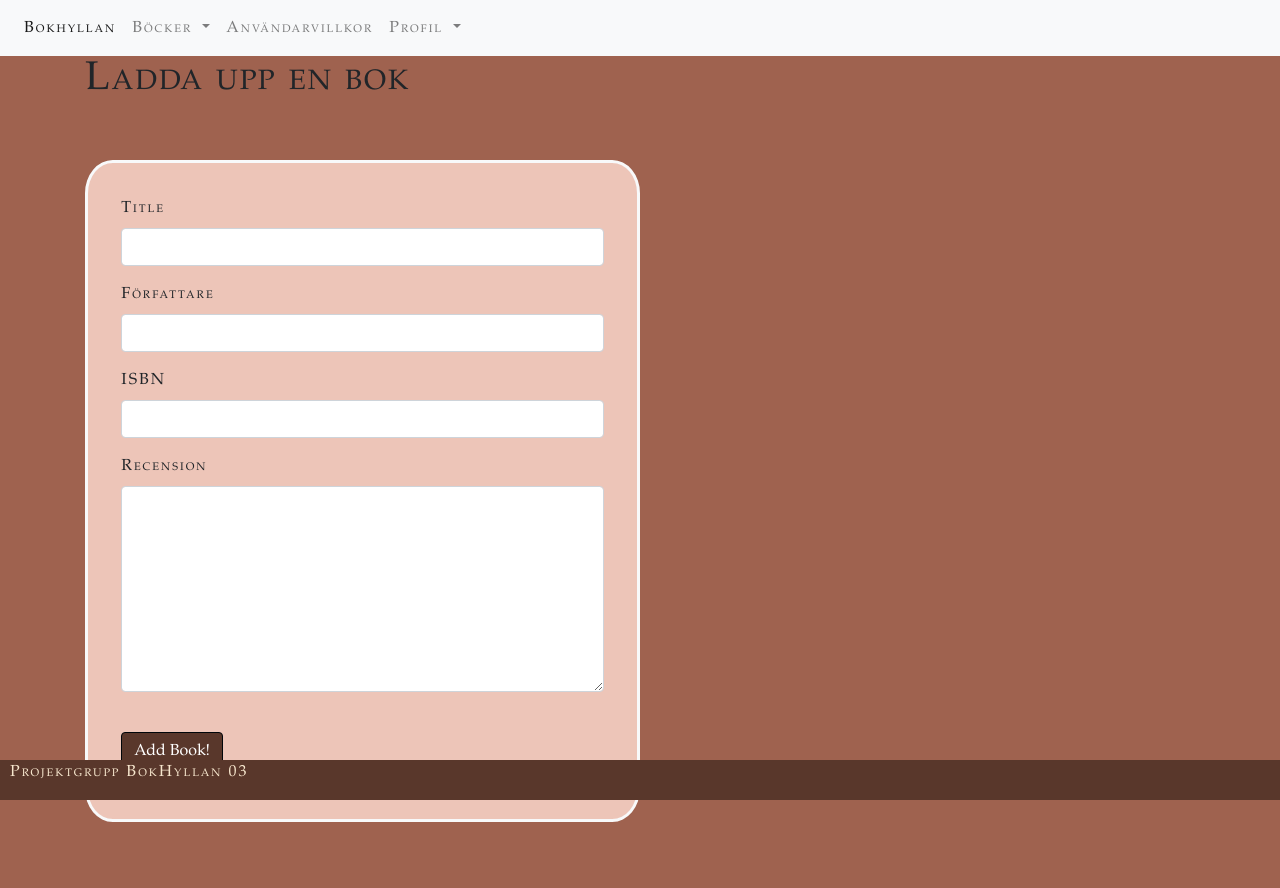
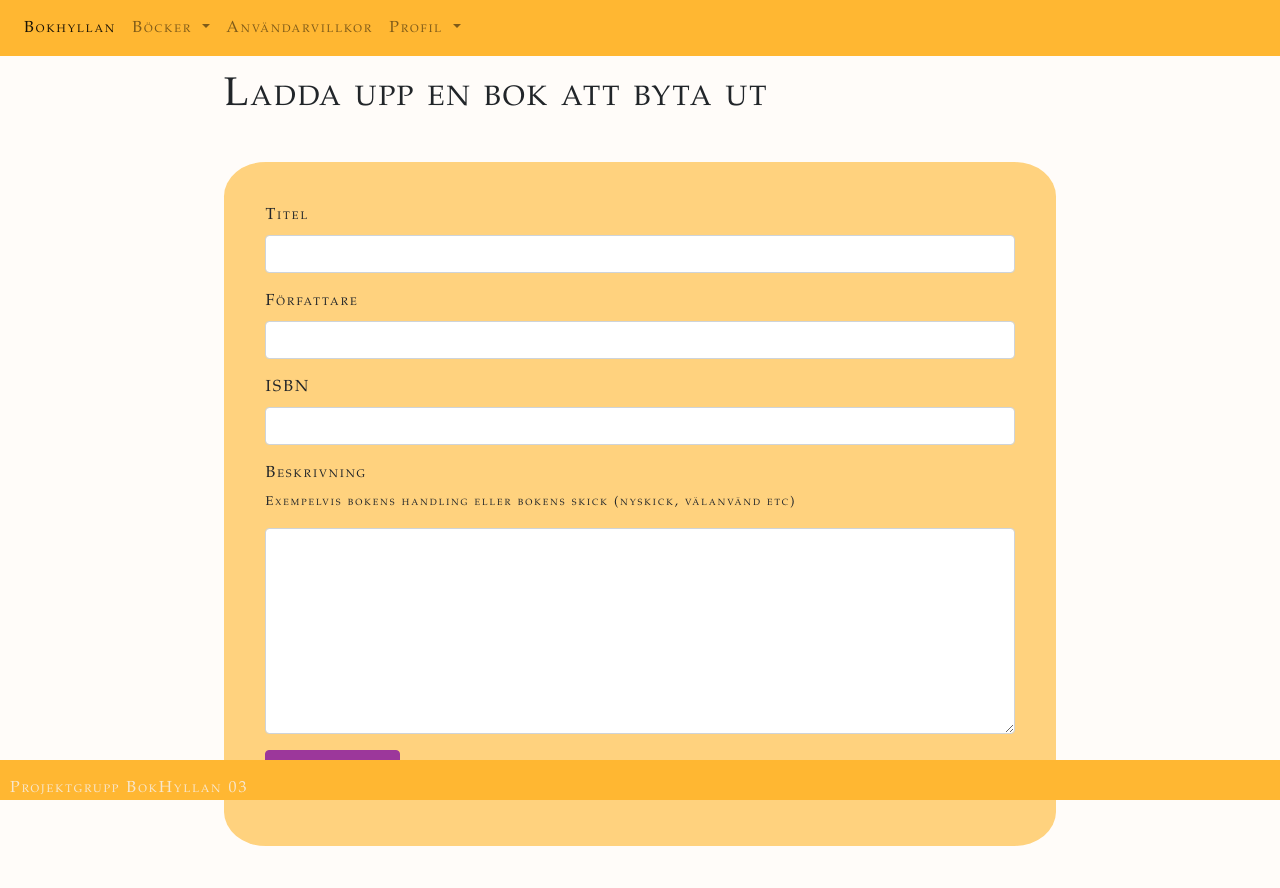
Before and after one commit to carbarcor/BokHyllan, a Flask app: page /add-book in a window 1280 px wide. Before the commit the page ends 822 px from the top, so only its background shows below. Run offline with Flask 3, Linux system fonts and the light colour scheme; a user stored in the database is signed in.

Commit message:
Justering HTML och CSS, ny färgpalett
Främst justeringar gjorda i add_book & add_pic

```diff
--- a/BOKHYLLAN/website/static/styles/style.css
+++ b/BOKHYLLAN/website/static/styles/style.css
@@ -1,3 +1,5 @@
+/*
+Tidigare bakgrundsfärger
 body {
     background-color: #9F624F;
     font-family: "Palatino Linotype", "Book Antiqua", Palatino, serif;
@@ -5,32 +7,54 @@ body {
     letter-spacing: 2px;
 }
 
-#Laddabok{
+Formulär
     background-color: #edc5b8;
-    width: 50%;
+    border: 3px solid #f8f9fa;
+
+#intro
+   color:#dccaae;
+
+#intro b
+    color:#edd5cc;
+*/
+
+body {
+    background-color:#fffcf9 ;
+    font-family: "Palatino Linotype", "Book Antiqua", Palatino, serif;
+    font-variant: small-caps;
+    letter-spacing: 2px;
+}
+
+.navbar {
+    background-color:rgb(255, 183, 50);
+}
+
+#add-book-div {
+    width:75%;
+    margin:auto;
+    margin-top:1em;
+}
+
+#add-book-form {
+    background-color: rgb(255, 210, 126);
     position: sticky;
-    right: 10%;
     margin-top: 5%;
     margin-bottom: 5%;
-    border: 3px solid #f8f9fa;
     border-radius: 5%;
-    padding-top: 3%;
-    padding-bottom: 3%;
-    padding-left: 3%;
-    padding-right: 3%;
+    padding: 5%
 }
 
-#Login{
-    background-color: #edc5b8;
+#add-book-text {
+    font-size: 80%;
+}
+
+#Login {
+    background-color: rgb(255, 210, 126);
     position: absolute;
     right: 10%;
     margin-top: 5%;
-    border: 3px solid #f8f9fa;
     border-radius: 5%;
-    padding-top: 3%;
-    padding-bottom: 3%;
-    padding-left: 3%;
-    padding-right: 3%;
+    padding: 3%;
 }
 
 #Login > h3 {
@@ -39,13 +63,15 @@ body {
 }
 
 #sign-up-div {
+    width:75%;
     margin:auto;
-    width:75%;
+    margin-top:1em;
 }
 
 #add-bio-div {
     width: 75%;
     margin:auto;
+    margin-top:1em;
 }
 
 #add-bio-div > form {
@@ -53,8 +79,8 @@ body {
 }
 
 #edit-profile-div {
+    width:75%;
     margin:auto;
-    width:75%;
     margin-top:1em;
 }
 
@@ -62,8 +88,14 @@ body {
     margin-top:2em;
 }
 
+#add-pic-div {
+    width:75%;
+    margin:auto;
+    margin-top:1em;
+}
+
 footer {
-    background-color: #59372B;
+    background-color: rgb(255, 183, 50);
     color: #F7E7CE;
     position: fixed;
     padding-left: 10px;
@@ -72,8 +104,12 @@ footer {
     height: 2.5rem;
 }
 
+footer > p {
+    margin-top: 1em;
+}
+
 #intro {
-   color:#dccaae;
+   color:rgb(127, 28, 122);
    position: absolute;
    padding-top: 10%;
    padding-right: 50%;
@@ -81,19 +117,19 @@ footer {
 
 #intro b {
     font-size: medium;
-    color:#edd5cc;
+    color:rgb(127, 28, 122);
 }
 
 /* Knappar */
     .btn-primary {
         color: #fff;
-        background-color:#59372B;
-        border-color: #000509;
+        background-color:#9c379b;
+        border-color: #9c379b;
         margin-top:1em;
     }
 
     .btn-primary:hover {
-        background-color:rgb(110, 130, 160);
+        background-color:rgb(127, 28, 122);
         color:white;
-        border-color:rgb(110, 130, 160);
+        border-color:rgb(127, 28, 122);
     }
--- a/BOKHYLLAN/website/templates/add_book.html
+++ b/BOKHYLLAN/website/templates/add_book.html
@@ -1,30 +1,39 @@
 {% extends "base.html" %}
 {% block title %}Ladda up boken{% endblock %}
 {% block content %}
+<!--Formulär för att ladda upp ny bok och att ta bort en bok ligger på denna sida
+Se över om knapp för att ta bort bok kan ligga på ett annat ställe, eller justera
+hur innehållet placeras på denna sida så att både ladda upp och ta bort är tydliga-->
 
-    <h1>Ladda upp en bok</h1>
-    <form id="Laddabok" method="POST">
+  <div id="add-book-div">
+    <h1>Ladda upp en bok att byta ut</h1>
+
+      <form id="add-book-form" method="POST">
         <div class="form-group">
-        <label for="title">Title</label>
+          <label for="title">Titel</label>
           <input type="text" class="form-control" name="title" id="title" required>
         </div>
+
         <div class="form-group">
           <label for="author">Författare</label>
           <input type="text" class="form-control" name="author" id="author" required>
         </div>
+
         <div class="form-group">
           <label for="isbn">ISBN</label>
           <input type="text" class="form-control" name="isbn" id="isbn">
         </div>
+
         <div class="form-group">
-        <label for="review">Recension</label>
+          <label for="review">Beskrivning</label>
+          <p id="add-book-text">Exempelvis bokens handling eller bokens skick (nyskick, välanvänd etc)</p>
           <textarea class="form-control" name="review" id="review" rows="8" required></textarea>
-    </br>
-        <button type="submit" class="btn btn-primary">Add Book!</button>
+          <button type="submit" class="btn btn-primary">Ladda upp bok</button>
+        </div>
+
+      </form>
 
   </div>
-    </form>
-
 
     {% for book in books %}
     <div class="book">
@@ -39,4 +48,5 @@
     </div>
   {% endfor %}
 
+
 {% endblock %}
--- a/BOKHYLLAN/website/templates/base.html
+++ b/BOKHYLLAN/website/templates/base.html
@@ -19,8 +19,11 @@ en mer anständig version eller med var egen html och css kod-->
   </head>
 
   <body>
-      <!-- Navbar -->
-      <nav class="navbar navbar-expand-lg navbar-light bg-light">
+      <!-- Navbar
+            <nav class="navbar navbar-expand-lg navbar-light bg-light">
+      -->
+
+      <nav class="navbar navbar-expand-lg navbar-light">
         <button class="navbar-toggler" type="button" data-toggle="collapse" data-target="#navbarSupportedContent" aria-controls="navbarSupportedContent" aria-expanded="false" aria-label="Toggle navigation">
           <span class="navbar-toggler-icon"></span>
         </button>
```
Also changed, not shown: BOKHYLLAN/website/templates/add_pic.html (+30 -15 lines), BOKHYLLAN/website/templates/home.html (+4 -4 lines), BOKHYLLAN/instance/database.db. Lines whose indentation alone changed are shown as unchanged.
